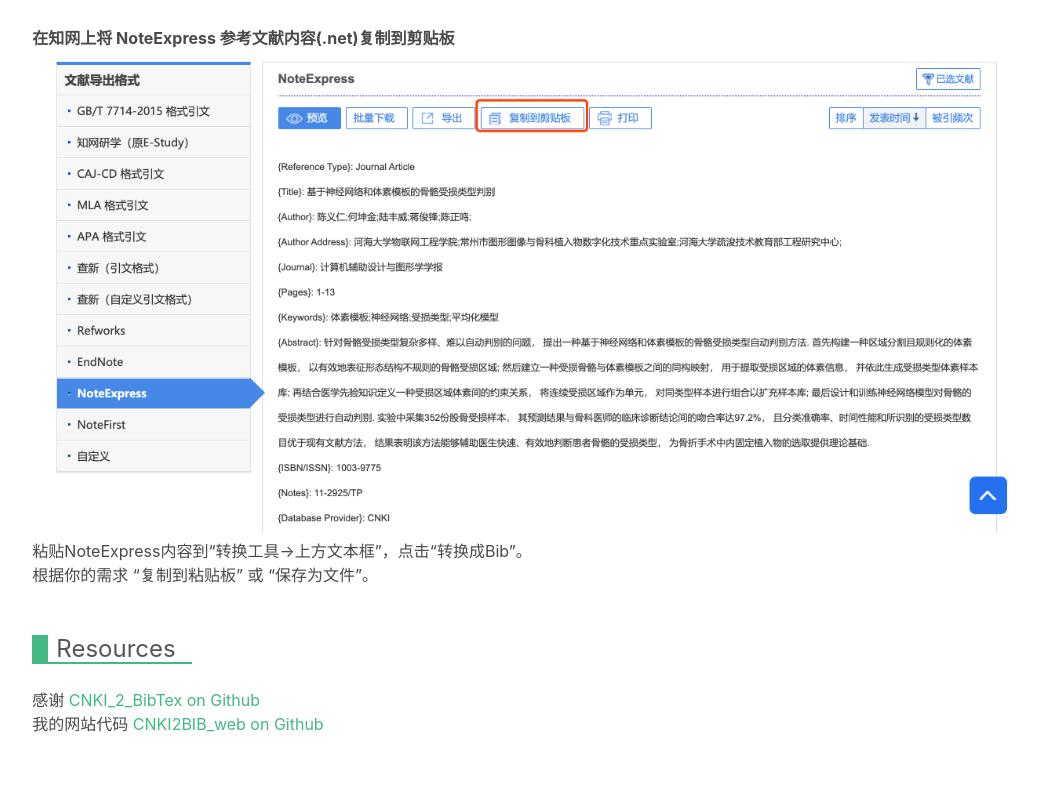
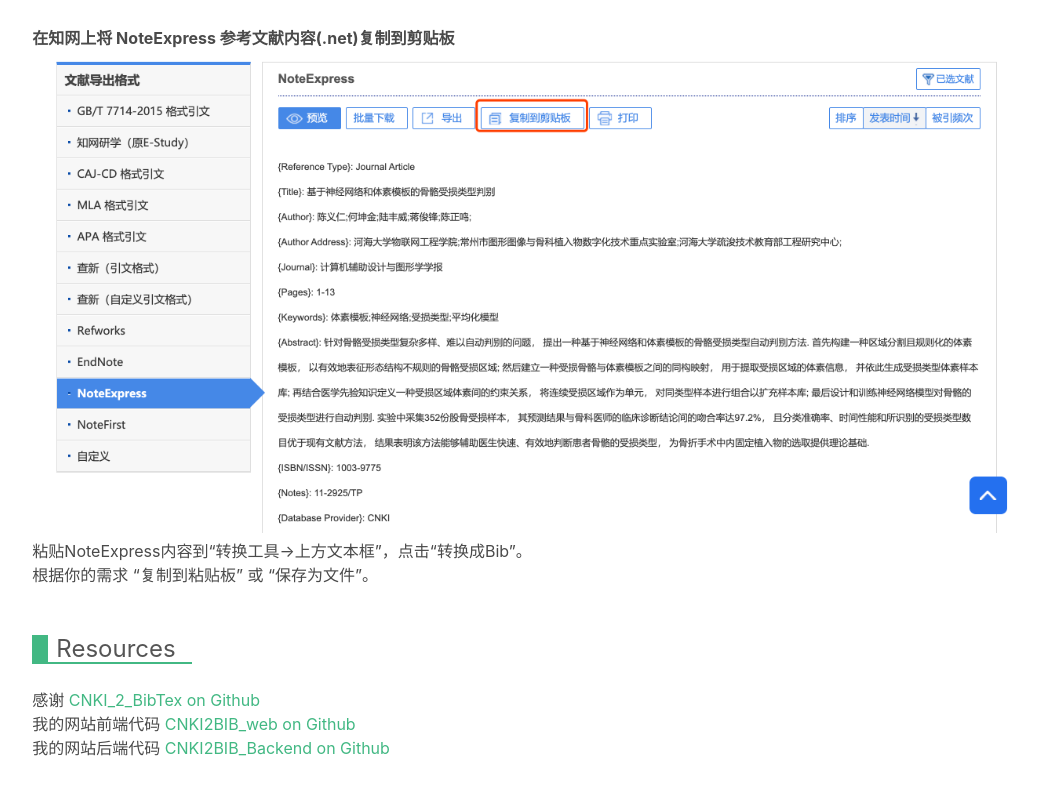
Before and after one commit to YoungForest/CNKI2BIB_web, a Vue app in the folder vue-app/: page /about in a window 1280 px wide. Shown: the part 271-1066 px from the top of the page, without its empty margins (217-1256 px from the left). Built offline with nearby package versions, Linux system fonts and the light colour scheme; what vue-clipboard2 would draw is missing.

Commit message:
Add reference for my backend repo

```diff
--- a/vue-app/src/views/about.vue
+++ b/vue-app/src/views/about.vue
@@ -32,8 +32,13 @@
           </a>
         </li>
         <li>
-          我的网站代码<a href="https://github.com/YoungForest/CNKI2BIB_web">
+          我的网站前端代码<a href="https://github.com/YoungForest/CNKI2BIB_web">
             CNKI2BIB_web on Github
+          </a>
+        </li>
+        <li>
+          我的网站后端代码<a href="https://github.com/YoungForest/CNKI2BIB_Backend">
+            CNKI2BIB_Backend on Github
           </a>
         </li>
       </ul>
```
